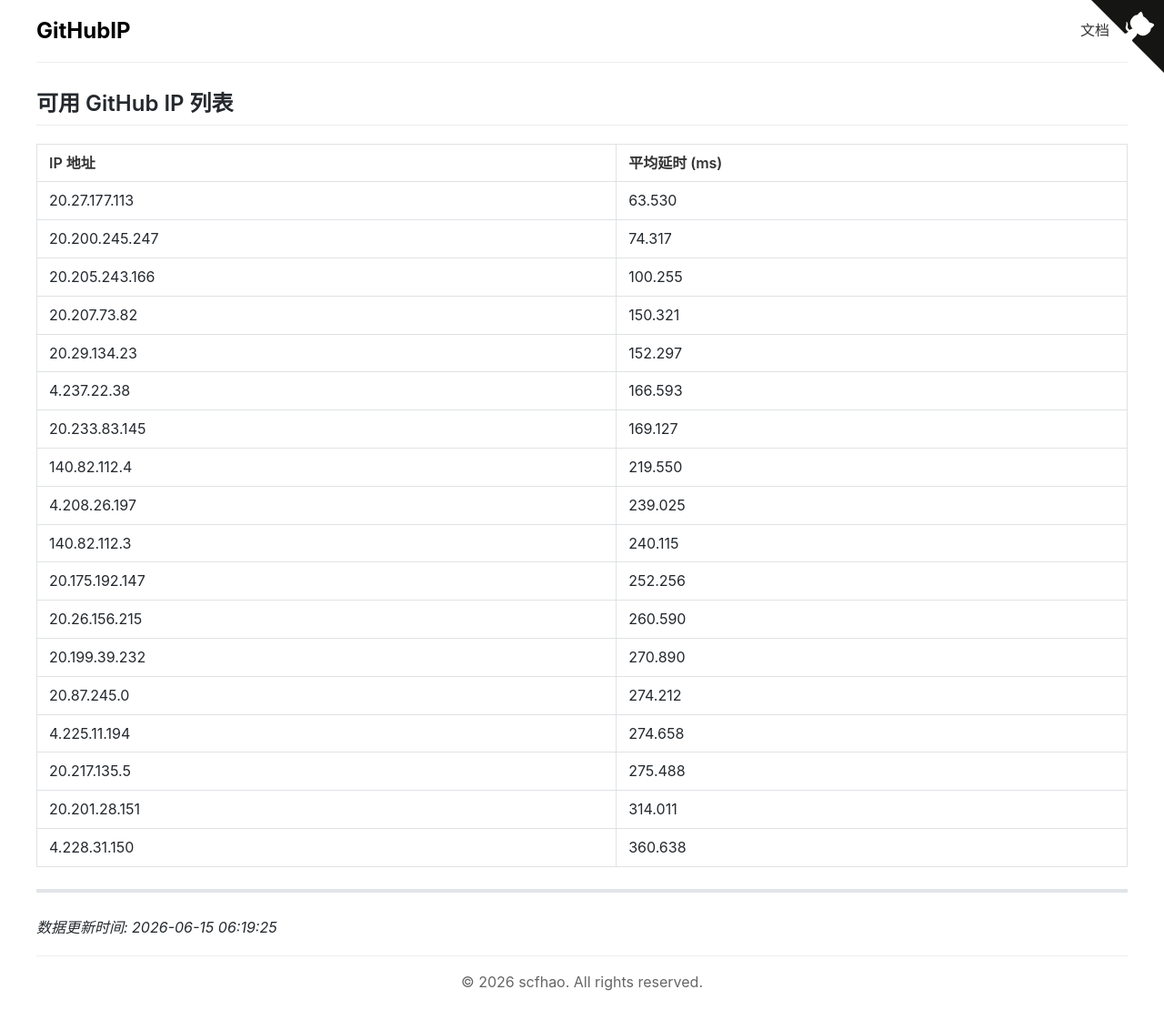
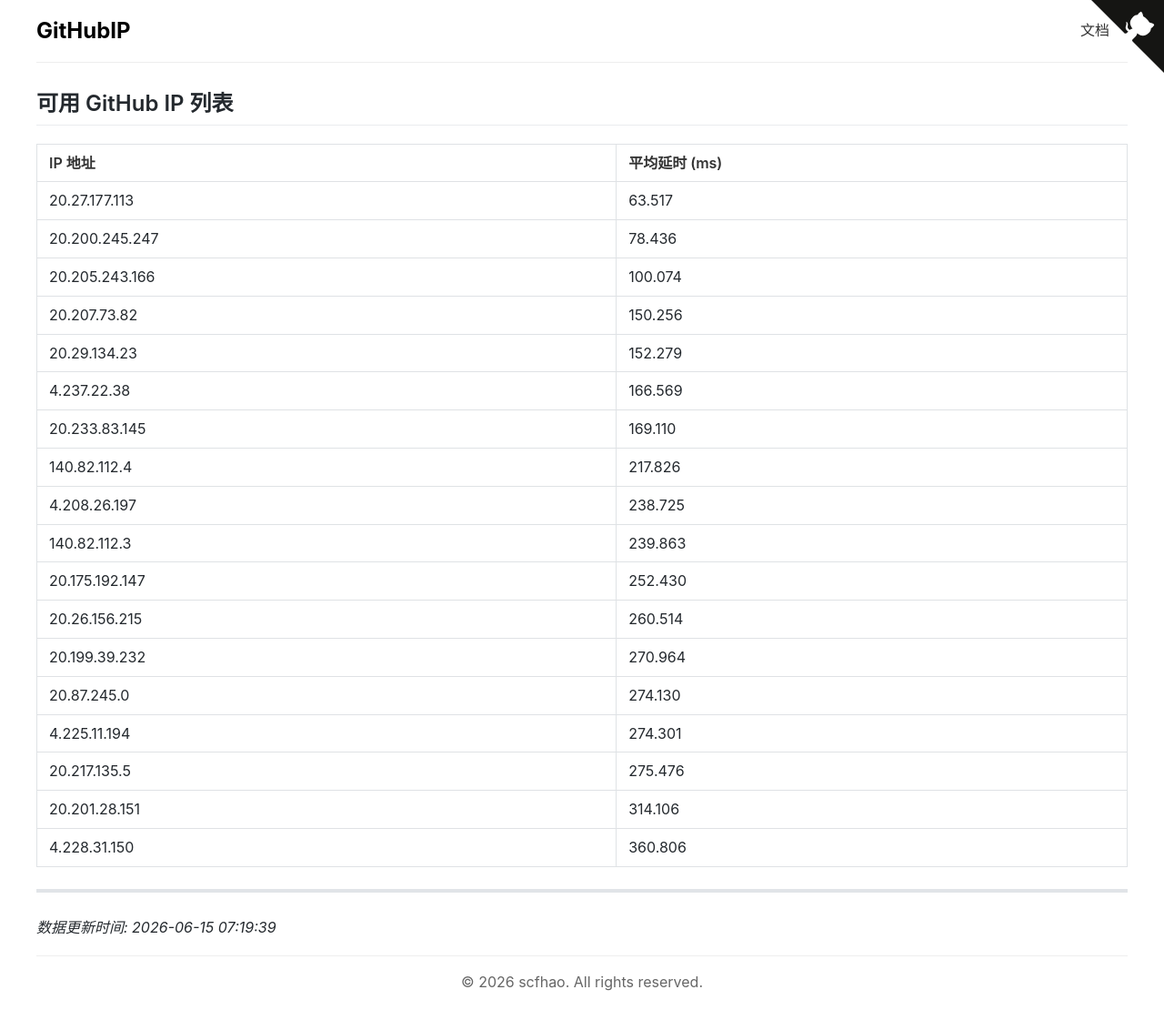
Before and after one commit to scfhao/GitHubIP, a Jekyll site: the page built from index.md, in a window 1280 px wide. Shown: the whole page at 91% size. Built offline with Jekyll 4.4.1, drawn with Linux system fonts in a browser that asks for light colours.

Commit message:
自动脚本执行 - 2026-06-15 07:19:39

```diff
--- a/index.md
+++ b/index.md
@@ -1,32 +1,32 @@
 ---
 layout: home
 title: GitHub IP 列表
-date: 2026-06-15 06:19:25
+date: 2026-06-15 07:19:39
 ---
 
 ## 可用 GitHub IP 列表
 
 | IP 地址 | 平均延时 (ms) |
 |---------|--------------|
-| 20.27.177.113 | 63.530 |
-| 20.200.245.247 | 74.317 |
-| 20.205.243.166 | 100.255 |
-| 20.207.73.82 | 150.321 |
-| 20.29.134.23 | 152.297 |
-| 4.237.22.38 | 166.593 |
-| 20.233.83.145 | 169.127 |
-| 140.82.112.4 | 219.550 |
-| 4.208.26.197 | 239.025 |
-| 140.82.112.3 | 240.115 |
-| 20.175.192.147 | 252.256 |
-| 20.26.156.215 | 260.590 |
-| 20.199.39.232 | 270.890 |
-| 20.87.245.0 | 274.212 |
-| 4.225.11.194 | 274.658 |
-| 20.217.135.5 | 275.488 |
-| 20.201.28.151 | 314.011 |
-| 4.228.31.150 | 360.638 |
+| 20.27.177.113 | 63.517 |
+| 20.200.245.247 | 78.436 |
+| 20.205.243.166 | 100.074 |
+| 20.207.73.82 | 150.256 |
+| 20.29.134.23 | 152.279 |
+| 4.237.22.38 | 166.569 |
+| 20.233.83.145 | 169.110 |
+| 140.82.112.4 | 217.826 |
+| 4.208.26.197 | 238.725 |
+| 140.82.112.3 | 239.863 |
+| 20.175.192.147 | 252.430 |
+| 20.26.156.215 | 260.514 |
+| 20.199.39.232 | 270.964 |
+| 20.87.245.0 | 274.130 |
+| 4.225.11.194 | 274.301 |
+| 20.217.135.5 | 275.476 |
+| 20.201.28.151 | 314.106 |
+| 4.228.31.150 | 360.806 |
 
 ---
 
-*数据更新时间: 2026-06-15 06:19:25*
+*数据更新时间: 2026-06-15 07:19:39*
```
